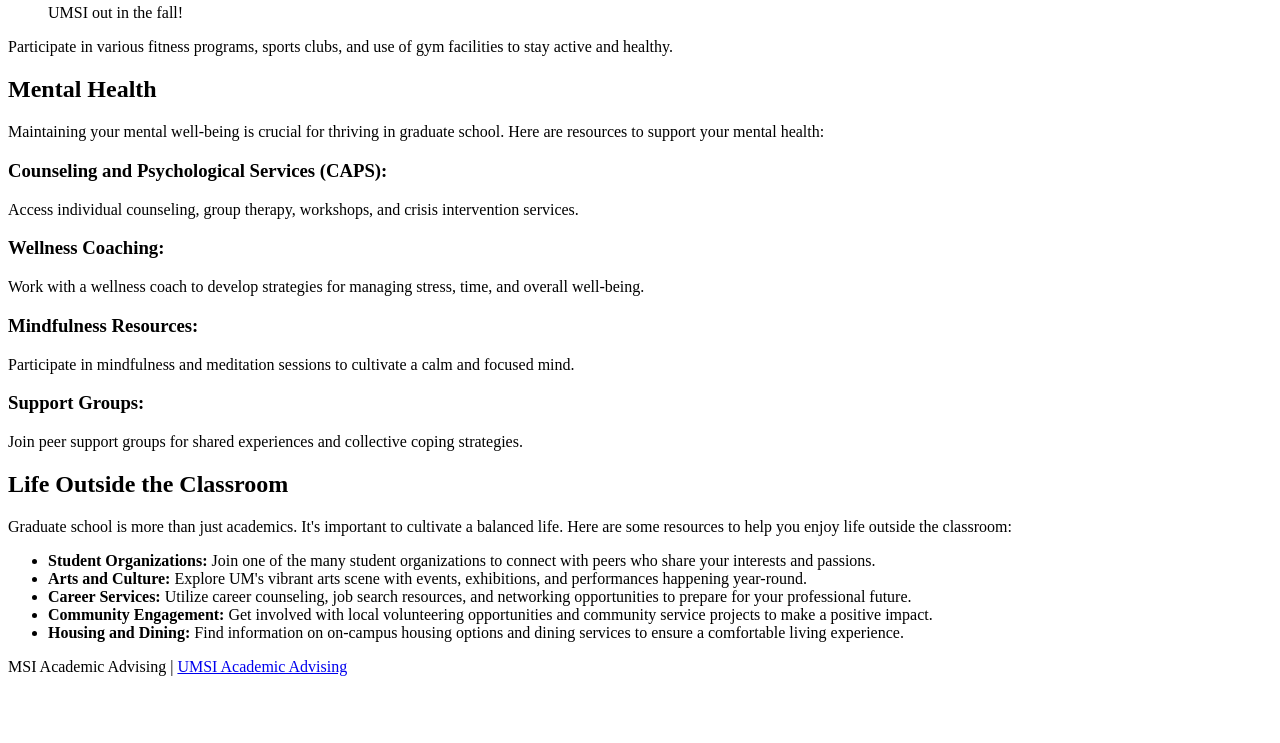
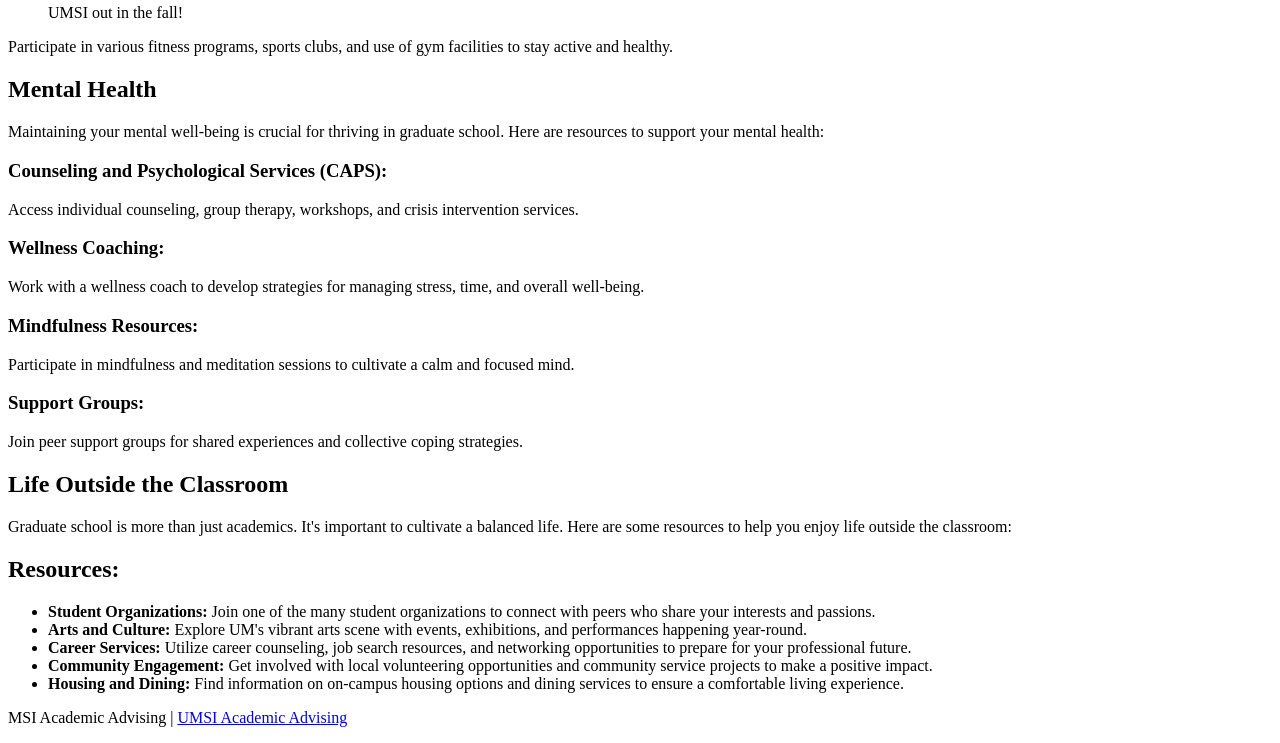
Before and after one commit to chaloult/client_project_w25, a plain HTML site: page index.html in a window 1280 px wide. Shown: the part 2655-3398 px from the top of the page. Before the commit the page ends 3347 px from the top, so only its background shows below. Drawn offline with Linux system fonts and the light colour scheme.

Commit message:
Update index.html

```diff
--- a/index.html
+++ b/index.html
@@ -84,7 +84,7 @@
             <h2>Life Outside the Classroom</h2>
             <p>Graduate school is more than just academics. It's important to cultivate a balanced life. Here are some resources to help you enjoy life outside the classroom:</p>
             <article>
-
+        <h2>Resources:</h2>
             </article>
             <ul>
                 <li><strong>Student Organizations:</strong> Join one of the many student organizations to connect with peers who share your interests and passions.</li>
```
